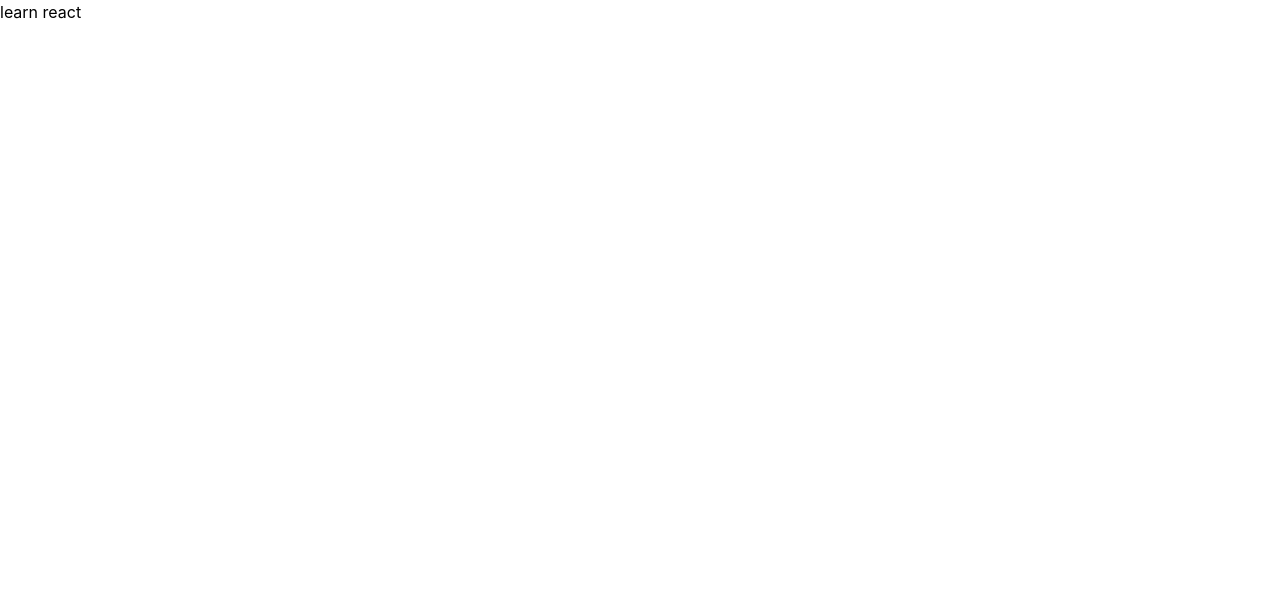
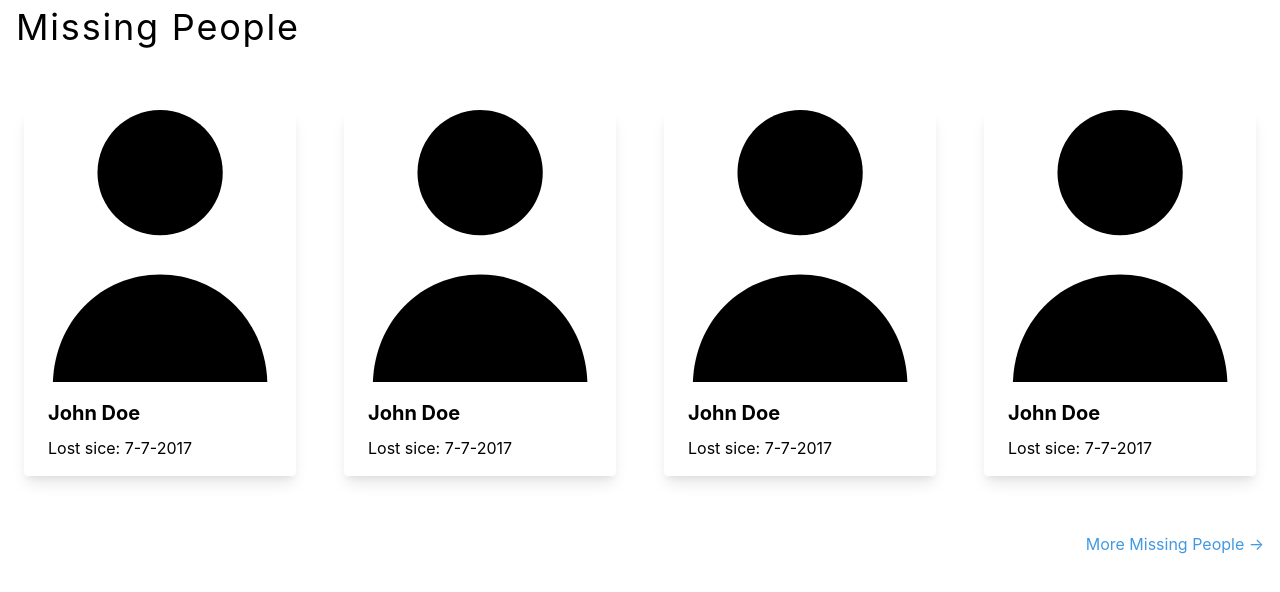
Before and after one commit to ReCoded-Org/capstone-project-findme, a React (Create React App) app: page / in a window 1280 px wide. Shown: the top 592 px of the page. Built offline with nearby package versions, Linux system fonts and the light colour scheme.

Commit message:
Feat: add MissingPeople section in Home page (Container)
this is an extracted section from all missing people will be shown in the main page. usually they will be the last missed people

```diff
--- a/src/App.js
+++ b/src/App.js
@@ -1,10 +1,11 @@
 import React from 'react';
 import './styles/main.css';
+import MissingPeople from './containers/HomePage/MissingPeople';
 
 function App() {
   return (
     <div className="App">
-      <p className="text-black">learn react</p>
+      <MissingPeople missingPeople="Missing People" />
     </div>
   );
 }
--- /dev/null
+++ b/src/containers/HomePage/MissingPeople.jsx
@@ -0,0 +1,23 @@
+import React from 'react';
+import MissingPersonCard from '../../components/MissingPersonCard';
+
+const HomePage = ({ missingPeople }) => (
+  <div className="">
+    <h2 className="font-normal tracking-wider text-4xl mb-10 mx-4">
+      {missingPeople}
+    </h2>
+    <div className="flex flex-col md:flex-row lg:flex-row xl:flex-row sm:flex-col sm:items-center">
+      <MissingPersonCard userName="John Doe" lostSince="7-7-2017" />
+      <MissingPersonCard userName="John Doe" lostSince="7-7-2017" />
+      <MissingPersonCard userName="John Doe" lostSince="7-7-2017" />
+      <MissingPersonCard userName="John Doe" lostSince="7-7-2017" />
+    </div>
+    <p className="mx-4 my-10 text-right text-blue-500">
+      <a href="#">
+        More Missing People &rarr;{/** this utf for -> [right arrow icon] */}
+      </a>
+    </p>
+  </div>
+);
+
+export default HomePage;
```
Also changed, not shown: src/images/profile-svg.svg (added).
